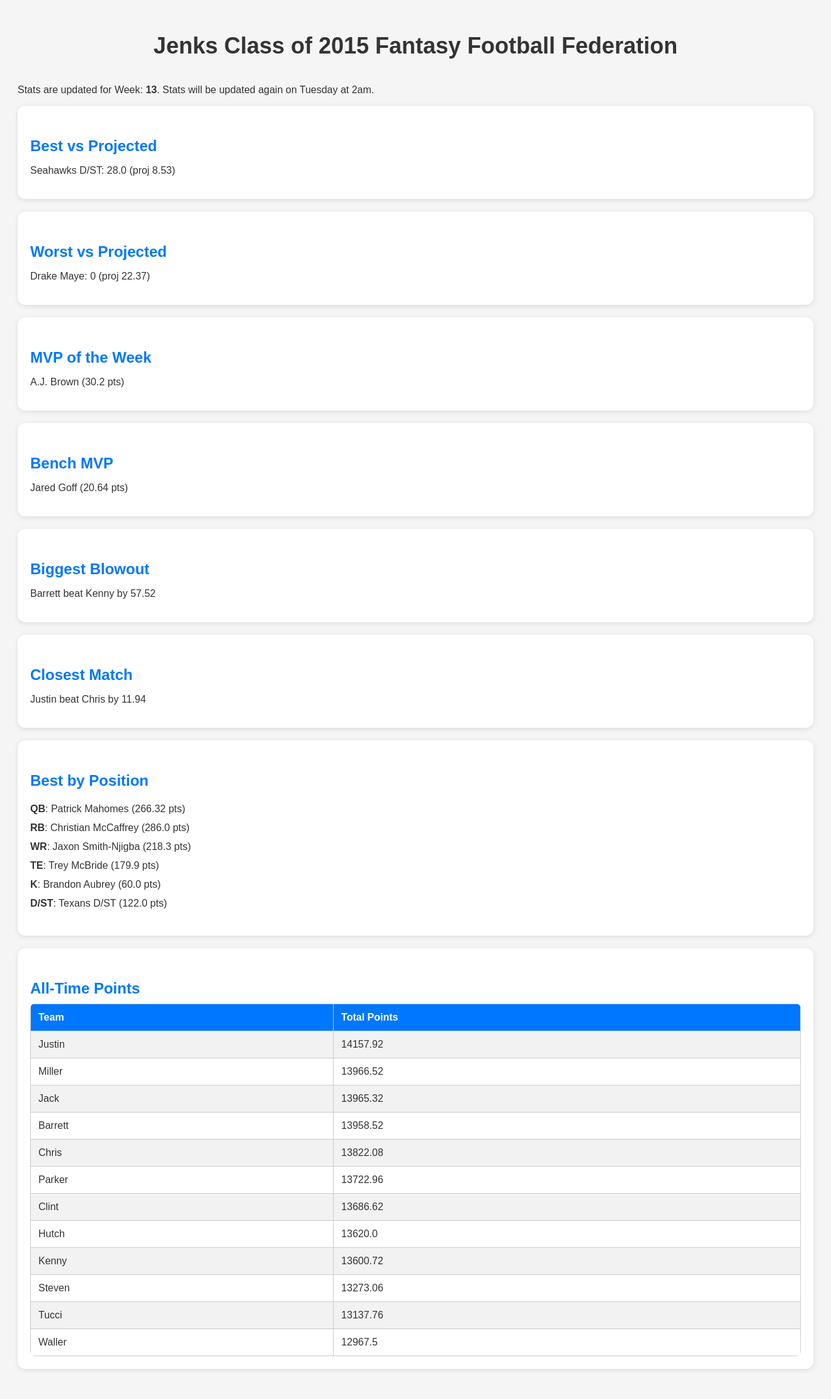
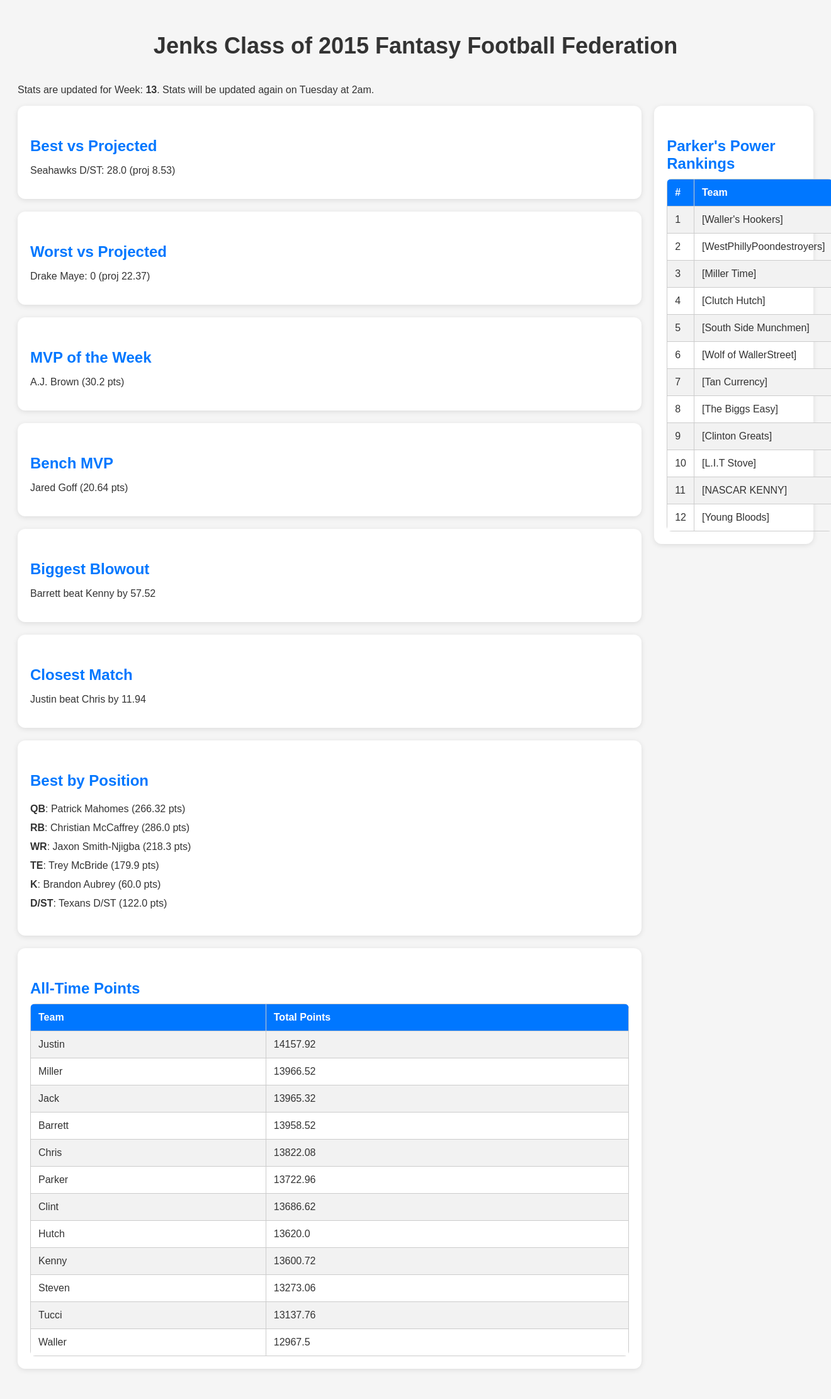
Before and after one commit to JenksFFF/fantasy-site, a Flask app: page / in a window 1320 px wide. Shown: the whole page at 63% size. Run offline with Flask 3, Linux system fonts and the light colour scheme.

Commit message:
update HTML

```diff
--- a/templates/index.html
+++ b/templates/index.html
@@ -21,6 +21,19 @@
             margin-top: 30px;
             margin-bottom: 10px;
             color: #0077ff;
+        }
+
+        .layout {
+            display: flex;
+            gap: 20px;
+        }
+
+        .main-column {
+            width: 80%;
+        }
+
+        .side-column {
+            width: 20%;
         }
 
         .card {
@@ -70,6 +83,12 @@
         Stats are updated for Week: <b>{{ stats.week }}</b>.
         Stats will be updated again on Tuesday at 2am.
     </p>
+
+    <div class="layout">
+
+        <!-- LEFT SIDE: 80% CONTENT -->
+        <div class="main-column">
+
             <div class="card">
                 <h2>Best vs Projected</h2>
                 <p>{{ stats.hero.player }}: {{ stats.hero.actual|round(2) }} (proj {{ stats.hero.projected|round(2) }})</p>
@@ -122,5 +141,31 @@
                 </table>
             </div>
 
+        </div>
+
+        <!-- RIGHT SIDE: POWER RANKINGS -->
+        <div class="side-column">
+            <div class="card">
+                <h2>Parker's Power Rankings</h2>
+                <table>
+                    <tr><th>#</th><th>Team</th></tr>
+                    <tr><td>1</td><td>[Waller's Hookers]</td></tr>
+                    <tr><td>2</td><td>[WestPhillyPoondestroyers]</td></tr>
+                    <tr><td>3</td><td>[Miller Time]</td></tr>
+                    <tr><td>4</td><td>[Clutch Hutch]</td></tr>
+                    <tr><td>5</td><td>[South Side Munchmen]</td></tr>
+                    <tr><td>6</td><td>[Wolf of WallerStreet]</td></tr>
+                    <tr><td>7</td><td>[Tan Currency]</td></tr>
+                    <tr><td>8</td><td>[The Biggs Easy]</td></tr>
+                    <tr><td>9</td><td>[Clinton Greats]</td></tr>
+                    <tr><td>10</td><td>[L.I.T Stove]</td></tr>
+                    <tr><td>11</td><td>[NASCAR KENNY]</td></tr>
+                    <tr><td>12</td><td>[Young Bloods]</td></tr>
+                </table>
+            </div>
+        </div>
+
+    </div>
+
 </body>
 </html>
```
Lines whose indentation alone changed are shown as unchanged.
